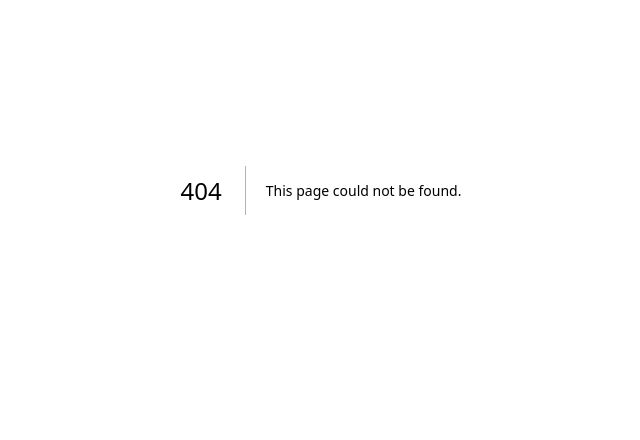
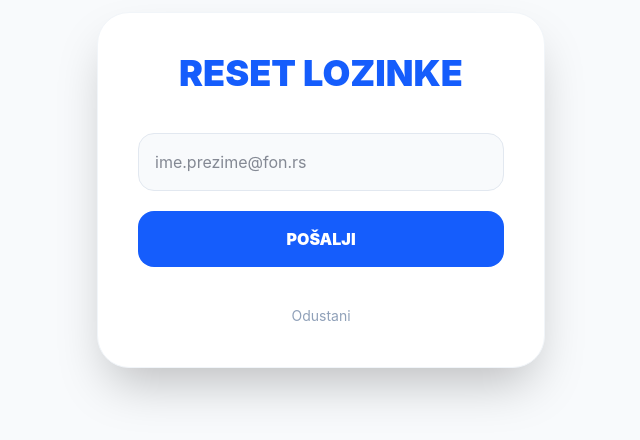
Before and after one commit to elab-development/internet-tehnologije-2025-evidencijarasporedanastave_2022_0547, a Next.js app: page /forgot-password in a window 1280 px wide. Before the commit this address had no page. Shown: the part 210-650 px from the top of the page, without its empty margins (319-959 px from the left). Built offline with nearby package versions, Linux system fonts and the light colour scheme.

Commit message:
Feature: Stranica za zaboravljenu lozinku

```diff
--- /dev/null
+++ b/src/app/forgot-password/page.tsx
@@ -0,0 +1,34 @@
+'use client';
+import { useState } from 'react';
+
+export default function ForgotPasswordPage() {
+  const [email, setEmail] = useState('');
+  const [message, setMessage] = useState('');
+  const [loading, setLoading] = useState(false);
+
+  const handleSubmit = (e: React.FormEvent) => {
+    e.preventDefault();
+    setLoading(true);
+    setTimeout(() => {
+      setMessage('Instrukcije su poslate na vaš email.');
+      setLoading(false);
+    }, 1500);
+  };
+
+  return (
+    <div className="flex flex-col items-center justify-center min-h-screen bg-slate-50 text-slate-900">
+      <div className="w-full max-w-md p-10 bg-white shadow-2xl rounded-[2rem] border border-slate-100">
+        <div className="text-center mb-10"><h1 className="text-4xl font-black text-blue-600 uppercase">Reset Lozinke</h1></div>
+        {message ? (
+          <div className="text-center"><div className="bg-green-50 text-green-700 p-4 rounded-xl mb-6 text-sm font-medium">{message}</div><a href="/login" className="text-blue-600 font-bold hover:underline">Vrati se na Login</a></div>
+        ) : (
+          <form onSubmit={handleSubmit} className="space-y-5">
+            <input type="email" placeholder="ime.prezime@fon.rs" className="w-full p-4 bg-slate-50 border border-slate-200 rounded-2xl outline-none" value={email} onChange={(e) => setEmail(e.target.value)} required />
+            <button type="submit" disabled={loading} className="w-full p-4 rounded-2xl font-black text-white uppercase bg-blue-600 hover:bg-blue-700">{loading ? 'Slanje...' : 'Pošalji'}</button>
+            <div className="text-center mt-4"><a href="/login" className="text-sm text-slate-400">Odustani</a></div>
+          </form>
+        )}
+      </div>
+    </div>
+  );
+}
```
